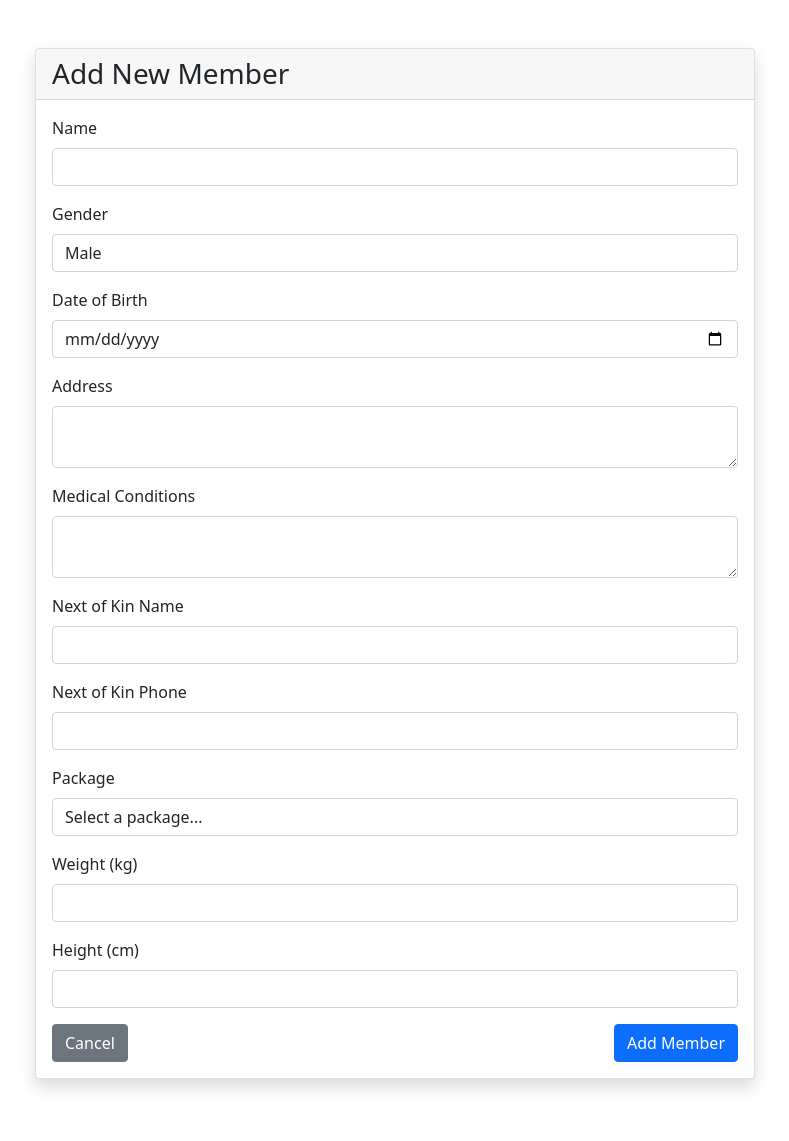
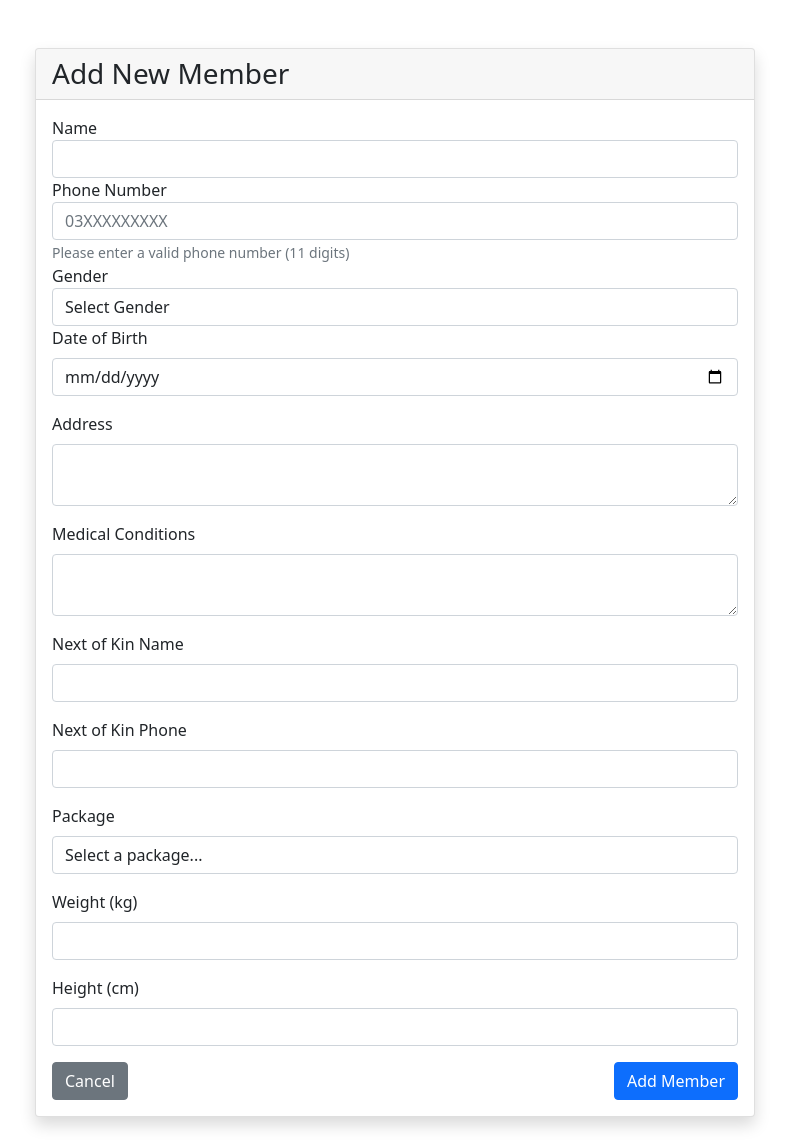
Before and after one commit to danishjavedcodes/gym_management, a Flask app: page /members/add in a window 1280 px wide. Shown: the part 80-1221 px from the top of the page, without its empty margins (245-1034 px from the left). Before the commit the page ends 1170 px from the top, so only its background shows below. Run offline with Flask 3, Linux system fonts and the light colour scheme; the visitor is signed in with stand-in values (Sample User, id 1).

Commit message:
member issue fixed

```diff
--- a/app.py
+++ b/app.py
@@ -21,11 +21,22 @@ def init_excel_files():
     excel_files = {
         # In the init_excel_files function, update the members.xlsx structure
         'members.xlsx': {
-            'member_id': [], 'name': [], 'phone': [], 'address': [],
-            'dob': [], 'age': [], 'gender': [],
-            'next_of_kin_name': [], 'next_of_kin_phone': [],
-            'package': [], 'join_date': [], 'expiry_date': [], 'status': [],
-            'height': [], 'weight': []  # Added height and weight
+            'member_id': [],
+            'name': [],
+            'phone': [],
+            'address': [],
+            'dob': [],
+            'gender': [],
+            'next_of_kin_name': [],
+            'next_of_kin_phone': [],
+            'package': [],
+            'join_date': [],
+            'expiry_date': [],
+            'status': [],
+            'payment_status': [],
+            'medical_conditions': [],
+            'weight': [],
+            'height': []
         },
         'packages.xlsx': {
             'name': [],
@@ -219,58 +230,11 @@ def receptionist_dashboard():
         return redirect(url_for('login'))
     return render_template('receptionist/dashboard.html')
 
-# @app.route('/view_members')
-# def view_members():
-#     if 'user_type' not in session:
-#         return redirect(url_for('login'))
-
-#     if session['user_type'] != 'admin' and 'members' not in session.get('privileges', []):
-#         flash('Access denied')
-#         return redirect(url_for('staff_dashboard'))
-
-#     try:
-#         # Read Excel files with proper error handling
-#         members_df = pd.read_excel('data/members.xlsx')
-#         if len(members_df) == 0:
-#             members_df = pd.DataFrame(columns=[
-#                 'member_id', 'name', 'phone', 'address', 'dob', 'age',
-#                 'gender', 'next_of_kin_name', 'next_of_kin_phone',
-#                 'package', 'join_date', 'expiry_date', 'status'
-#             ])
-
-#         packages_df = pd.read_excel('data/packages.xlsx')
-#         if len(packages_df) == 0:
-#             packages_df = pd.DataFrame(columns=['name', 'price', 'duration'])
-
-#         # Convert to records safely
-#         members_list = []
-#         for _, row in members_df.iterrows():
-#             member_dict = {}
-#             for column in row.index:
-#                 value = row[column]
-#                 # Ensure value is a string before calling split
-#                 if pd.isna(value):
-#                     member_dict[column] = ''
-#                 else:
-#                     member_dict[column] = str(value) if column != 'age' else int(value) if pd.notna(value) else 0
-#             members_list.append(member_dict)
-
-#         packages_list = packages_df.replace({pd.NA: None}).to_dict('records')
-
-#         return render_template('members.html',
-#                              members=members_list,
-#                              packages=packages_list,
-#                              user_type=session['user_type'])
-#     except Exception as e:
-#         app.logger.error(f"Error loading members: {e}")
-#         flash('Error loading members')
-#         return redirect(url_for('staff_dashboard'))
 @app.route('/view_members')
 def view_members():
     if 'user_type' not in session:
         return redirect(url_for('login'))
 
-    # Check if the user is admin or has 'members' privilege
     if session['user_type'] != 'admin' and 'members' not in session.get('privileges', []):
         flash('You do not have permission to view members')
         return redirect(url_for('staff_dashboard'))
@@ -278,6 +242,11 @@ def view_members():
     try:
         members_df = pd.read_excel('data/members.xlsx')
         packages_df = pd.read_excel('data/packages.xlsx')
+
+        # Ensure member_id is included in the display
+        if 'member_id' not in members_df.columns:
+            members_df['member_id'] = range(1001, 1001 + len(members_df))
+            members_df.to_excel('data/members.xlsx', index=False)
 
         # Convert members DataFrame to list of dictionaries for template
         members = members_df.to_dict('records')
@@ -300,26 +269,37 @@ def edit_member(member_id):
     try:
         members_df = pd.read_excel('data/members.xlsx')
         packages_df = pd.read_excel('data/packages.xlsx')
-        member_data = members_df[members_df['id'].astype(str) == str(member_id)]
+
+        # Convert member_id column to string and clean any NaN values
+        members_df['member_id'] = members_df['member_id'].fillna('').astype(str)
+        member_data = members_df[members_df['member_id'] == str(member_id)]
 
         if member_data.empty:
             flash('Member not found')
             return redirect(url_for('view_members'))
 
         if request.method == 'POST':
-            # Update member information
-            members_df.loc[members_df['id'].astype(str) == str(member_id), 'name'] = request.form.get('name')
-            members_df.loc[members_df['id'].astype(str) == str(member_id), 'gender'] = request.form.get('gender')
-            members_df.loc[members_df['id'].astype(str) == str(member_id), 'dob'] = request.form.get('dob')
-            members_df.loc[members_df['id'].astype(str) == str(member_id), 'address'] = request.form.get('address')
-            members_df.loc[members_df['id'].astype(str) == str(member_id), 'medical_conditions'] = request.form.get('medical_conditions')
-            members_df.loc[members_df['id'].astype(str) == str(member_id), 'package'] = request.form.get('package')
-            members_df.loc[members_df['id'].astype(str) == str(member_id), 'weight'] = request.form.get('weight')
-            members_df.loc[members_df['id'].astype(str) == str(member_id), 'height'] = request.form.get('height')
+            # Create a mask for the specific member
+            mask = members_df['member_id'] == str(member_id)
 
-            # Update next of kin information
-            members_df.loc[members_df['id'].astype(str) == str(member_id), 'next_of_kin_name'] = request.form.get('next_of_kin_name')
-            members_df.loc[members_df['id'].astype(str) == str(member_id), 'next_of_kin_phone'] = request.form.get('next_of_kin_phone')
+            # Update member information using the mask
+            update_fields = {
+                'name': request.form.get('name'),
+                'phone': request.form.get('phone'),
+                'gender': request.form.get('gender'),
+                'dob': request.form.get('dob'),
+                'address': request.form.get('address'),
+                'medical_conditions': request.form.get('medical_conditions'),
+                'package': request.form.get('package'),
+                'weight': request.form.get('weight'),
+                'height': request.form.get('height'),
+                'next_of_kin_name': request.form.get('next_of_kin_name'),
+                'next_of_kin_phone': request.form.get('next_of_kin_phone')
+            }
+
+            # Update all fields at once
+            for field, value in update_fields.items():
+                members_df.loc[mask, field] = value
 
             members_df.to_excel('data/members.xlsx', index=False)
             flash('Member updated successfully')
@@ -336,6 +316,7 @@ def edit_member(member_id):
         flash('Error updating member')
         return redirect(url_for('view_members'))
 
+
 @app.route('/members/delete/<member_id>')
 def delete_member(member_id):
     if 'user_type' not in session:
@@ -344,32 +325,25 @@ def delete_member(member_id):
     try:
         members_df = pd.read_excel('data/members.xlsx')
 
-        # Log the DataFrame before deletion for debugging
-        app.logger.debug(f"Members DataFrame before deletion:\n{members_df}")
+        # Convert member_id column to string and clean any NaN values
+        members_df['member_id'] = members_df['member_id'].fillna('').astype(str)
 
-        # Ensure the correct column name is used for filtering
-        if 'id' in members_df.columns:
-            members_df = members_df[members_df['id'].astype(str) != str(member_id)]
-        elif 'member_id' in members_df.columns:
-            members_df = members_df[members_df['member_id'].astype(str) != str(member_id)]
+        # Find the member to delete
+        member_mask = members_df['member_id'] == str(member_id)
+
+        if any(member_mask):
+            # Delete the member
+            members_df = members_df[~member_mask]
+            members_df.to_excel('data/members.xlsx', index=False)
+            flash('Member deleted successfully')
         else:
-            flash('Member ID column not found')
-            return redirect(url_for('view_members'))
+            flash('Member not found')
 
-        # Log the DataFrame after deletion for debugging
-        app.logger.debug(f"Members DataFrame after deletion:\n{members_df}")
-
-        # Save the updated DataFrame back to the Excel file
-        members_df.to_excel('data/members.xlsx', index=False)
-        flash('Member deleted successfully')
     except Exception as e:
         app.logger.error(f"Error deleting member: {e}")
         flash('Error deleting member')
 
     return redirect(url_for('view_members'))
-
-
-
 
 # Attendance routes
 @app.route('/attendance')
@@ -711,27 +685,35 @@ def add_member():
     try:
         members_df = pd.read_excel('data/members.xlsx')
 
-        # Get next of kin details separately
-        kin_name = request.form.get('kin_name')
-        kin_phone = request.form.get('kin_phone')
+        # Generate unique member ID
+        if members_df.empty or 'member_id' not in members_df.columns:
+            next_id = 1001
+        else:
+            # Convert member_id to numeric, handling any non-numeric values
+            valid_ids = pd.to_numeric(members_df['member_id'], errors='coerce')
+            next_id = int(valid_ids.max() + 1) if not valid_ids.empty else 1001
 
         new_member = {
+            'member_id': next_id,  # Ensure member_id is included
             'name': request.form.get('name'),
+            'phone': request.form.get('phone'),
             'gender': request.form.get('gender'),
             'dob': request.form.get('dob'),
-            'phone': request.form.get('phone'),
             'address': request.form.get('address'),
             'package': request.form.get('package'),
-            'join_date': datetime.now().strftime('%Y-%m-%d'),  # Automatic join date
-            'next_of_kin_name': kin_name,
-            'next_of_kin_phone': kin_phone,
+            'join_date': datetime.now().strftime('%Y-%m-%d'),
+            'next_of_kin_name': request.form.get('kin_name'),
+            'next_of_kin_phone': request.form.get('kin_phone'),
             'medical_conditions': request.form.get('medical_conditions'),
-            'weight': request.form.get('weight'),  # Added weight
-            'height': request.form.get('height'),  # Added height
-            'status': 'Active'
+            'weight': request.form.get('weight'),
+            'height': request.form.get('height'),
+            'status': 'Active',
+            'payment_status': 'Pending'  # Added payment status
         }
 
-        members_df = pd.concat([members_df, pd.DataFrame([new_member])], ignore_index=True)
+        # Create DataFrame with single row and concat
+        new_member_df = pd.DataFrame([new_member])
+        members_df = pd.concat([members_df, new_member_df], ignore_index=True)
         members_df.to_excel('data/members.xlsx', index=False)
         flash('Member added successfully')
 
--- a/templates/add_member.html
+++ b/templates/add_member.html
@@ -10,16 +10,22 @@
                 </div>
                 <div class="card-body">
                     <form action="{{ url_for('add_member') }}" method="POST">
-                        <div class="mb-3">
-                            <label class="form-label">Name</label>
-                            <input type="text" class="form-control" name="name" required>
+                        <div class="form-group">
+                            <label for="name">Name</label>
+                            <input type="text" class="form-control" id="name" name="name" required>
                         </div>
-                        <div class="mb-3">
-                            <label class="form-label">Gender</label>
-                            <select class="form-control" name="gender" required>
+                        <div class="form-group">
+                            <label for="phone">Phone Number</label>
+                            <input type="tel" class="form-control" id="phone" name="phone" required
+                                   pattern="[0-9]{11}" placeholder="03XXXXXXXXX">
+                            <small class="form-text text-muted">Please enter a valid phone number (11 digits)</small>
+                        </div>
+                        <div class="form-group">
+                            <label for="gender">Gender</label>
+                            <select class="form-control" id="gender" name="gender" required>
+                                <option value="">Select Gender</option>
                                 <option value="Male">Male</option>
                                 <option value="Female">Female</option>
-                                <option value="Other">Other</option>
                             </select>
                         </div>
                         <div class="mb-3">
```
Also changed, not shown: templates/edit_member.html (+13 -4 lines), templates/members.html (+5 -2 lines), 1 other file.
